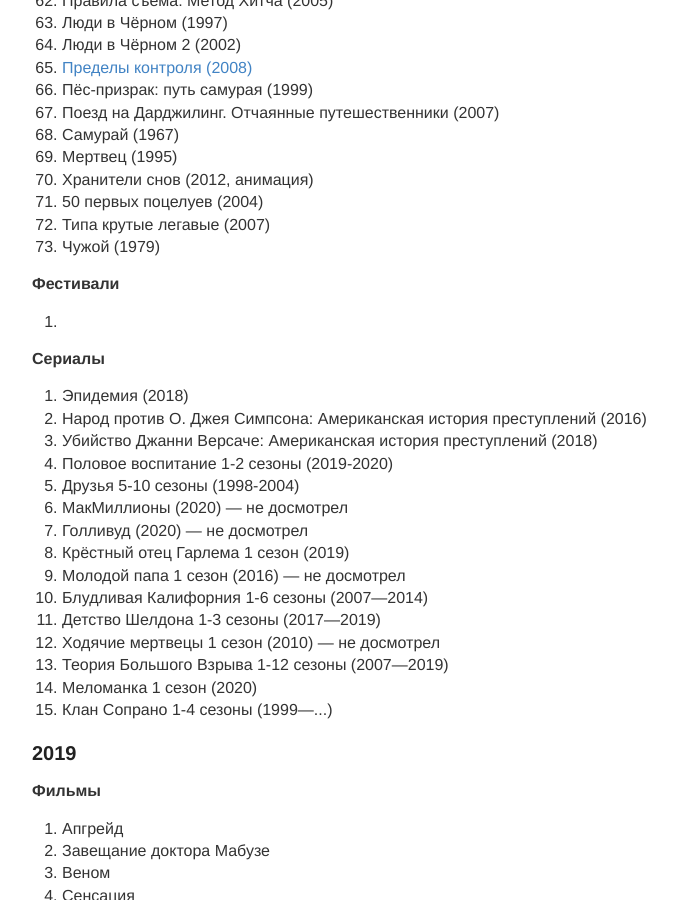
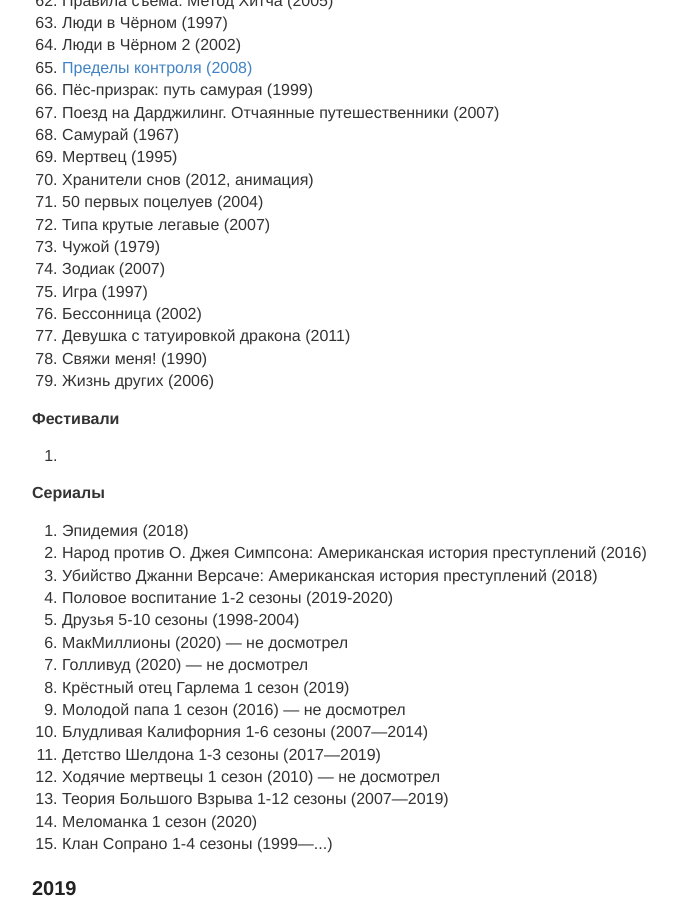
Before and after one commit to sombro/nbuevich.com, a Jekyll site: the page built from blog/_posts/2099-12-14-movies.md, in a window 1280 px wide and 900 px high, scrolled down 1817 px. Shown: the whole window, without its empty margins (248-925 px from the left). Built offline with Jekyll 4.4.1, drawn with Linux system fonts in a browser that asks for light colours.

Commit message:
new movies

```diff
--- a/blog/_posts/2099-12-14-movies.md
+++ b/blog/_posts/2099-12-14-movies.md
@@ -89,6 +89,12 @@
     <li>50 первых поцелуев (2004)</li>
     <li>Типа крутые легавые (2007)</li>
     <li>Чужой (1979)</li>
+    <li>Зодиак (2007)</li>
+    <li>Игра (1997)</li>
+    <li>Бессонница (2002)</li>
+    <li>Девушка с татуировкой дракона (2011)</li>
+    <li>Свяжи меня! (1990)</li>
+    <li>Жизнь других (2006)</li>
 </ol>
 
 <b>Фестивали</b>
```
